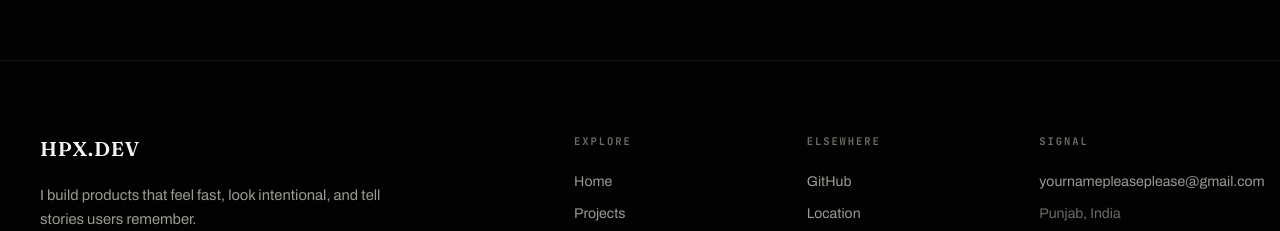
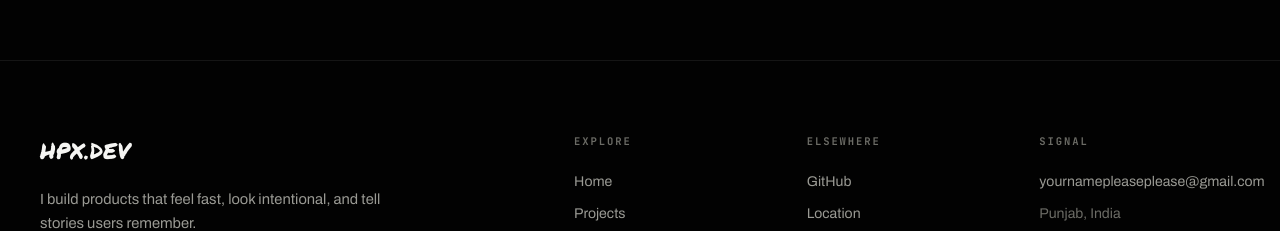
Before and after one commit to hpx07/hpx07_portfolio, a Next.js app: page /plans in a window 1280 px wide. Shown: the part 1960-2191 px from the top of the page. Built offline with nearby package versions, Linux system fonts and the light colour scheme; no server answers; the database is empty.

Commit message:
Update font styles for branding consistency; replace Orbitron with Permanent Marker for logo and adjust related font properties

```diff
--- a/src/app/globals.css
+++ b/src/app/globals.css
@@ -323,11 +323,11 @@ button { font: inherit; cursor: pointer; }
   display: flex;
   align-items: center;
   gap: 0.65rem;
-  /* Orbitron = geometric tech wordmark; falls back to the display serif. */
+  /* Brush-script wordmark; falls back to the display serif. */
   font-family: var(--font-logo), var(--font-display);
-  font-weight: 700;
-  font-size: 1.1rem;
-  letter-spacing: 0.04em;
+  font-weight: 400;
+  font-size: 1.3rem;
+  letter-spacing: 0.01em;
 }
 .brand img { height: 30px; width: auto; }
 .nav-links { display: flex; align-items: center; gap: 1.9rem; }
@@ -1162,7 +1162,7 @@ a.tag:hover, .tag.active { color: var(--amber); border-color: var(--amber); }
   align-items: start;
 }
 .footer-brand { max-width: 42ch; }
-.footer-logo { font-family: var(--font-display); font-size: 1.25rem; font-weight: 600; }
+.footer-logo { font-family: var(--font-logo), var(--font-display); font-size: 1.4rem; font-weight: 400; }
 .footer-desc { color: var(--muted); font-size: 0.92rem; line-height: 1.65; margin-top: 1.1rem; }
 .footer-socials { display: flex; flex-wrap: wrap; gap: 0.6rem; margin-top: 1.7rem; }
 .social-btn {
--- a/src/app/layout.js
+++ b/src/app/layout.js
@@ -1,5 +1,5 @@
 import './globals.css'
-import { Fraunces, Archivo, JetBrains_Mono, Orbitron } from 'next/font/google'
+import { Fraunces, Archivo, JetBrains_Mono, Permanent_Marker } from 'next/font/google'
 import { getSettings } from '@/lib/repos'
 import { buildMetadata } from '@/lib/seo'
 import Analytics from '@/components/Analytics'
@@ -24,10 +24,10 @@ const jetbrainsMono = JetBrains_Mono({
   display: 'swap',
   variable: '--font-jbmono',
 })
-// Geometric tech wordmark for the HPX.DEV logo (BROLINK-style).
-const orbitron = Orbitron({
+// Brush-script wordmark for the HPX.DEV logo.
+const logoFont = Permanent_Marker({
   subsets: ['latin'],
-  weight: ['600', '700'],
+  weight: '400',
   display: 'swap',
   variable: '--font-logo',
 })
@@ -50,7 +50,7 @@ export default async function RootLayout({ children }) {
       data-theme={defaultTheme}
       data-scroll-behavior="smooth"
       suppressHydrationWarning
-      className={`${fraunces.variable} ${archivo.variable} ${jetbrainsMono.variable} ${orbitron.variable}`}
+      className={`${fraunces.variable} ${archivo.variable} ${jetbrainsMono.variable} ${logoFont.variable}`}
     >
       <head>
         {/* apply the visitor's theme + reduce fx for low-end/reduced-motion devices before first paint */}
```
